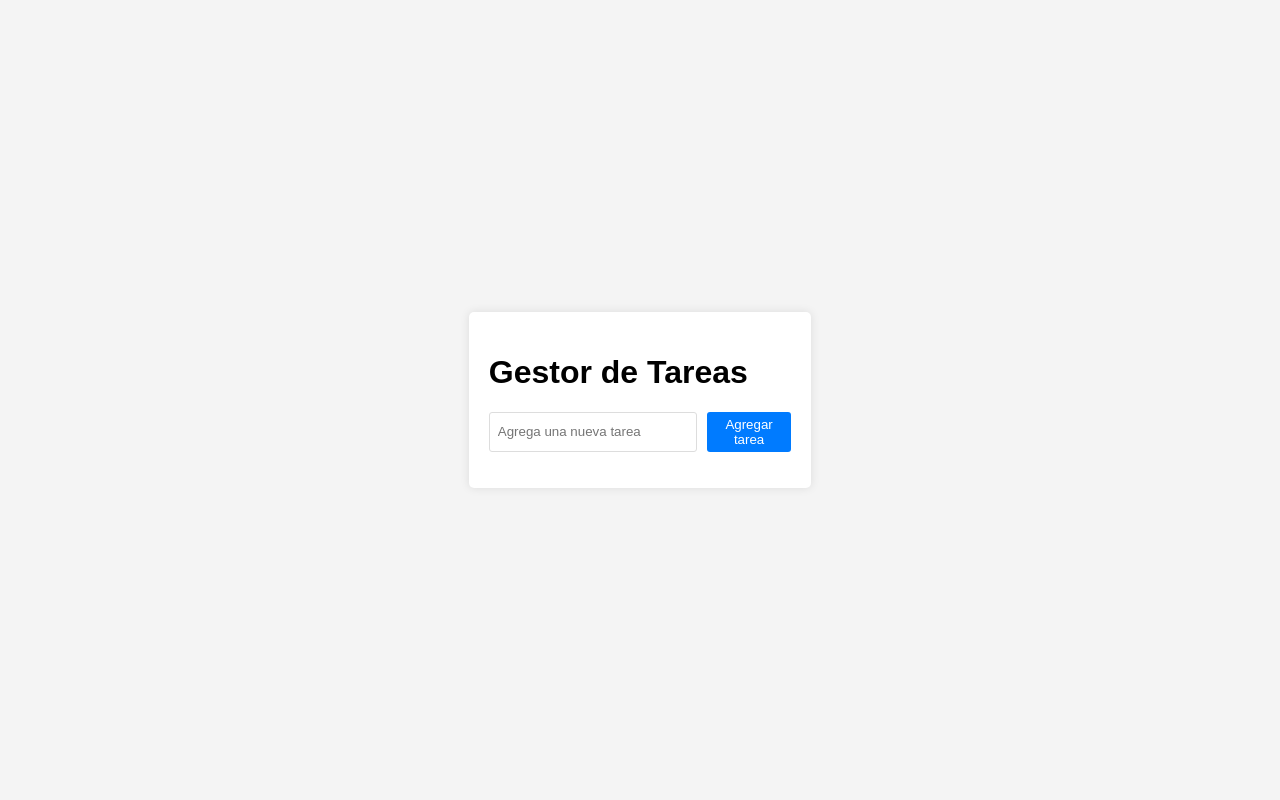
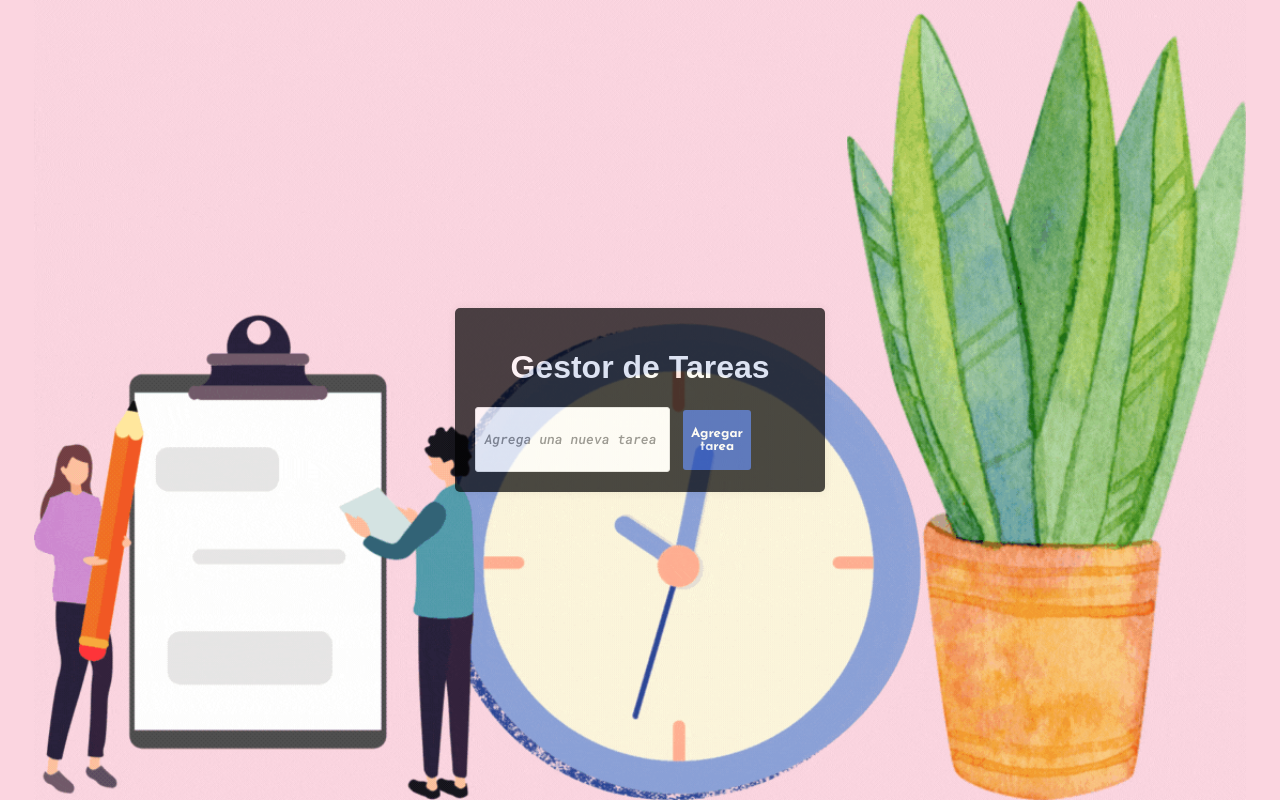
Before and after one commit to LuzSans/GestorTareas, a website built with webpack: page dist/index.html in a window 1280 px wide. Built offline with Linux system fonts and the light colour scheme; a web font is replaced by a local one.

Commit message:
Estilos personales

```diff
--- a/src/styles.css
+++ b/src/styles.css
@@ -1,21 +1,29 @@
+@import url('https://fonts.googleapis.com/css2?family=Josefin+Sans:wght@700&family=Quicksand:wght@700&family=Roboto+Mono:ital,wght@1,500&family=SUSE:wght@800&display=swap');
+
 /* Estilos generales */
 body {
     font-family: arial, sans-serif;
-    background-color: #f4f4f4;
+    background-color: #fbd5e0;
     margin: 0;
     padding: 0;
     height: 100vh;
     display: flex;
     justify-content: center; /*centrar horizontalmente */
     align-items: center; /*Centrar verticalmente */
+    text-align: justify;
+    background-image: url(../elements/graficosUnidos.gif);
+    background-repeat: no-repeat;
+    background-size: contain;
+    background-position: center;
 }
 
 /* Estilos para el contenedor principal */
 #app {
-    background-color: white;
+    background-color: rgb(0, 0, 0);
     padding: 20px;
     border-radius: 5px;
     box-shadow: 0 0 10px rgba(0, 0, 0, 0.1); /*alineación, arriba o abajo, grosor, color */
+    opacity: .7;
 }
 
 /* Estilos para el formulario */
@@ -26,38 +34,51 @@ form {
 
 /* Estilos al input */
 input {
-    width: 75%;
     padding: 8px;
     margin-right: 10px;
     border: 1px solid #ddd;
     border-radius: 3px;
+    width: auto;
 }
 
 /* Estilos al botón */
 button {
     padding: 5px 8px;
-    background-color: #007bff;
+    margin: 2.5px;
+    background-color: #1e47b0;
     color: white;
     border: none;
     border-radius: 3px;
     cursor: pointer;
+
+    font-family: "Josefin Sans", sans-serif;
+    font-optical-sizing: auto;
+    font-weight: 700;
+    font-style: normal;
 }
 
 /*Estilos de la lista */
 ul {
     list-style: none;
     padding: 0;
+    width: 80%;
 }
 
 /*Estilos de los elementos de la lista */
 li {
-    background-color: #f4f4f4;
+    background-image: linear-gradient(to left, #051e4b, #4e1602, #743c4c); /*--> en lugar de background color*/
     padding: 10px;
     border: 1px solid #ddd;
     margin-top: 10px;
     display: flex;
-    justify-content: space-between;
     align-items: center;
+    justify-content: right;
+    color: white;
+
+    font-family: "Quicksand", sans-serif;
+    font-optical-sizing: auto;
+    font-weight: 700;
+    font-style: normal;
 }
 
 /* Estilos para cuando una tarea está completada */
@@ -65,3 +86,36 @@ li.completed {
     text-decoration: line-through;
     color: #888;
 }
+
+h1 {
+    text-align: center;
+    color: white;
+    display: flex;
+    flex-direction: column;
+    opacity: 1;
+
+    font-family: "SUSE", sans-serif;
+    font-optical-sizing: auto;
+    font-weight: 800;
+    font-style: normal;
+}
+#titulo {
+    display: flex;
+    flex-direction: row;
+}
+#cuerpo {
+    display: flex;
+    flex-direction: row;
+    align-items: center;
+    opacity: 1;
+}
+#botonAdd {
+    height: 60px;
+    margin-right: 15px;
+}
+::placeholder {
+    font-family: "Roboto Mono", monospace;
+    font-optical-sizing: auto;
+    font-weight: 500;
+    font-style: italic;
+}
```
Also changed, not shown: dist/72e03567d203d5fae0e3.gif (added), dist/bundle.js, dist/index.html, elements/graficosUnidos.gif (added), 1 other file.
